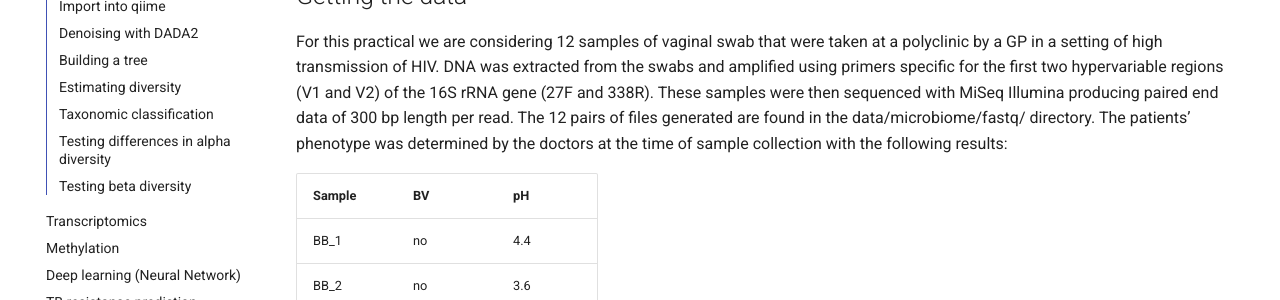
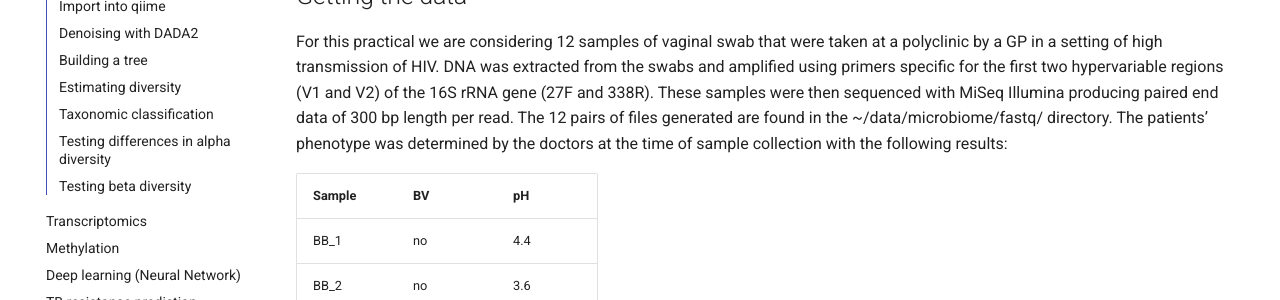
Before and after one commit to lshtm-genomics/omics-course, an MkDocs documentation site: the page built from docs/other-omics/microbiome.md, in a window 1280 px wide and 1400 px high, scrolled down 190 px. Shown: the part 228-528 px from the top of the window. Built offline with MkDocs 1.6.1 and Material for MkDocs 9.7.7, drawn with Linux system fonts in a browser that asks for light colours; some of the changed text lies outside the part shown.

Commit message:
update chat

````diff
--- a/docs/other-omics/microbiome.md
+++ b/docs/other-omics/microbiome.md
@@ -4,7 +4,7 @@
 
 ## Getting the data
 
-For this practical we are considering 12 samples of vaginal swab that were taken at a polyclinic by a GP in a setting of high transmission of HIV. DNA was extracted from the swabs and amplified using primers specific for the first two hypervariable regions (V1 and V2) of the 16S rRNA gene (27F and 338R). These samples were then sequenced with MiSeq Illumina producing paired end data of 300 bp length per read. The 12 pairs of files generated are found in the data/microbiome/fastq/ directory. The patients’ phenotype was determined by the doctors at the time of sample collection with the following results:
+For this practical we are considering 12 samples of vaginal swab that were taken at a polyclinic by a GP in a setting of high transmission of HIV. DNA was extracted from the swabs and amplified using primers specific for the first two hypervariable regions (V1 and V2) of the 16S rRNA gene (27F and 338R). These samples were then sequenced with MiSeq Illumina producing paired end data of 300 bp length per read. The 12 pairs of files generated are found in the ~/data/microbiome/fastq/ directory. The patients’ phenotype was determined by the doctors at the time of sample collection with the following results:
 
 | Sample | BV  | pH  |
 |--------|-----|-----|
@@ -28,7 +28,7 @@
 
 ## Quality control
 
-After activating the conda environment for this practical with `conda activate microbiome`, go into the module directory with `cd data/microbiome` and have a look at its contents with `ls`. There should be a directory with the 16S sequencing data (in fastq), a 16S database (in db), and a CSV file with our metadata. Let's check if our reads are there with `ls fastq`. We can also have a look at the filesizes with `du -sh fastq/* | sort -h` (it can't hurt to get a feeling for these things).
+After activating the conda environment for this practical with `conda activate microbiome`, go into the module directory with `cd ~/data/microbiome` and have a look at its contents with `ls`. There should be a directory with the 16S sequencing data (in fastq), a 16S database (in db), and a CSV file with our metadata. Let's check if our reads are there with `ls fastq`. We can also have a look at the filesizes with `du -sh fastq/* | sort -h` (it can't hurt to get a feeling for these things).
 
 ```
 mkdir fastqc_reports
````
